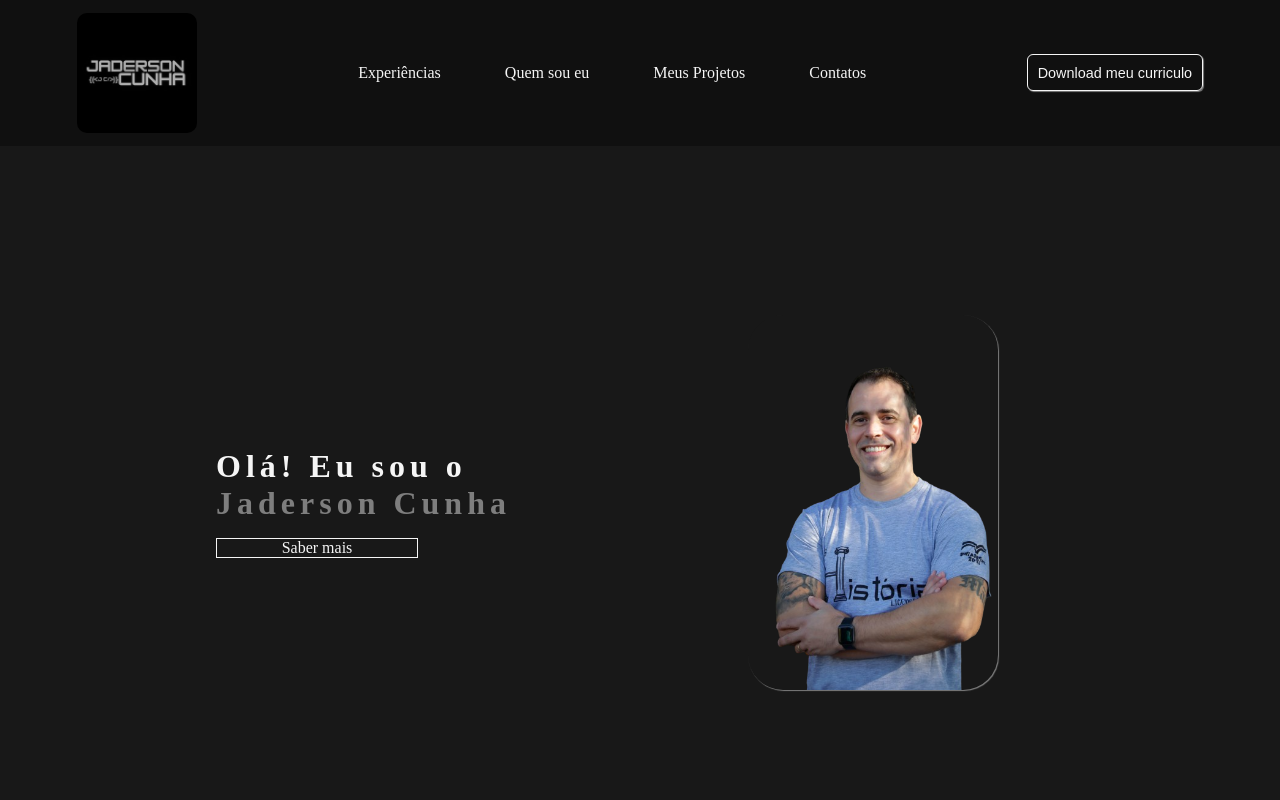
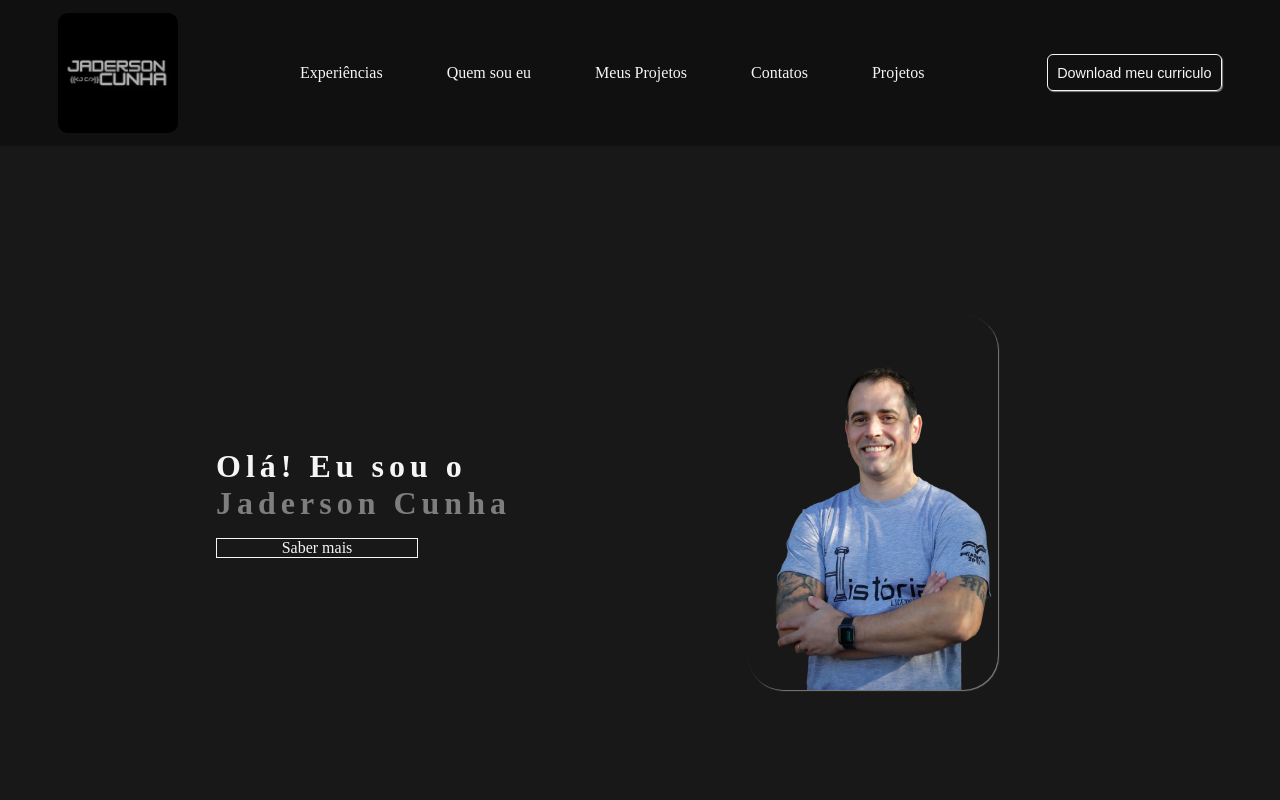
Before and after one commit to JadersonCunha/Portfolio, a plain HTML site: page index.html in a window 1280 px wide. Shown: the top 800 px of the page. Drawn offline with Linux system fonts and the light colour scheme; no server answers.

Commit message:
link projetos

```diff
--- a/index.html
+++ b/index.html
@@ -21,6 +21,7 @@
   <a href="#quem-sou-eu">Quem sou eu</a>
   <a href="#meus-projetos">Meus Projetos</a>
   <a href="#contact">Contatos</a>
+  <a href="#contact">Projetos</a>
 </nav>
         <div class="box-btn-actions">
             <a href="CV_JADERSON_CUNHA.pdf" download>
```
